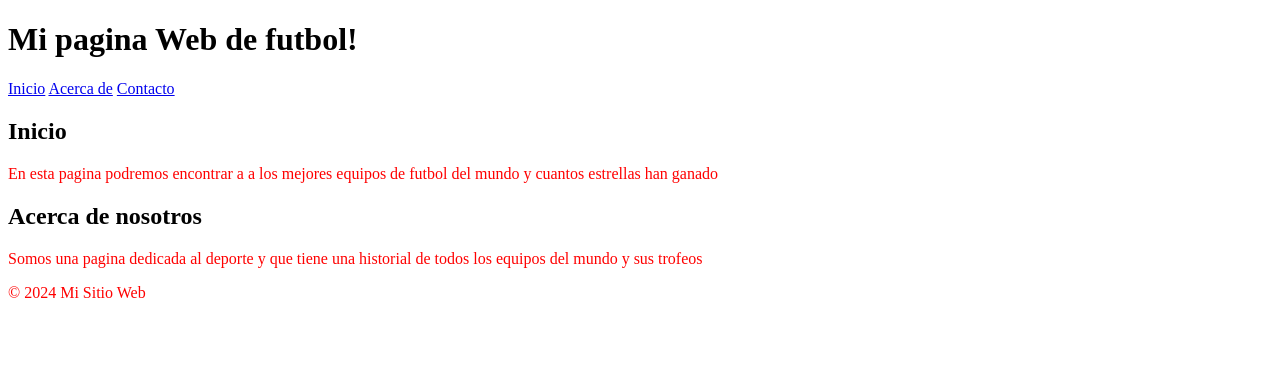
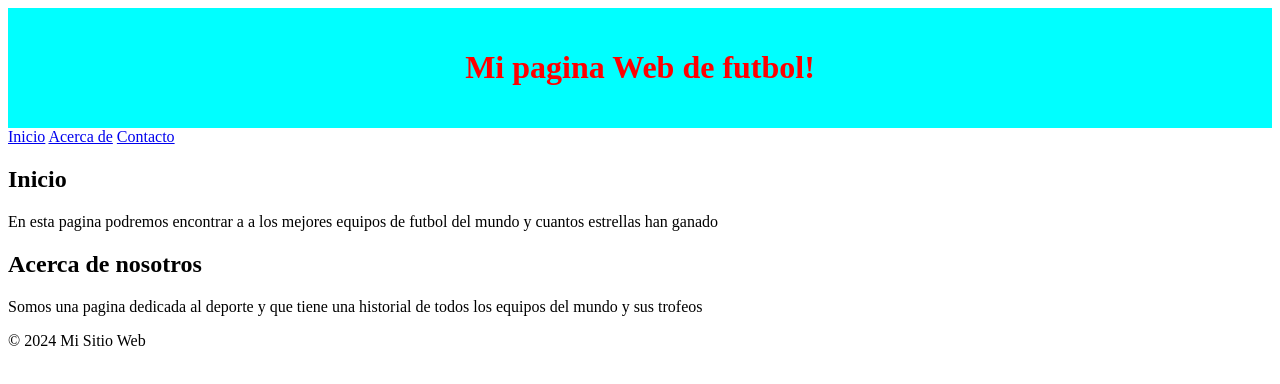
Before and after one commit to VictorT8518/laboratorio-9, a plain HTML site: page index.html in a window 1280 px wide. Drawn offline with Linux system fonts and the light colour scheme.

Commit message:
archivo index

```diff
--- a/estilos.css
+++ b/estilos.css
@@ -1,3 +1,7 @@
-p{
+/*Estilos para encabezado*/
+header{
     color: red;
+    background-color: aqua;
+    text-align: center;
+    padding: 20px;
 }
```
